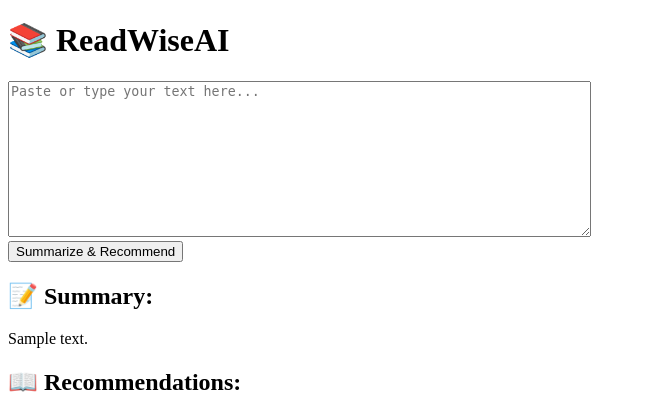
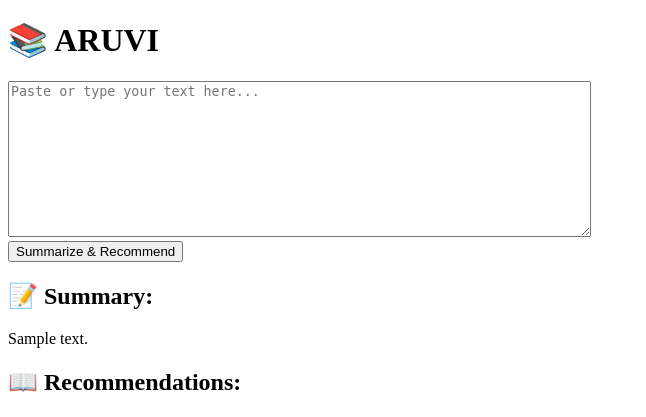
Before and after one commit to Shruvexxx/Aruvi, a Flask app: template templates/index.html in a window 1280 px wide. Shown: the top 417 px of the page, without its empty margins (0-646 px from the left). Run offline with Flask 3, Linux system fonts and the light colour scheme; the template is opened without the code that fills it: most values are stand-ins (such as "Sample title", 1, 10 or a date in 2020).

Commit message:
Update index.html

```diff
--- a/templates/index.html
+++ b/templates/index.html
@@ -1,10 +1,10 @@
 <!DOCTYPE html>
 <html>
 <head>
-  <title>ReadWiseAI</title>
+  <title>ARUVI</title>
 </head>
 <body>
-  <h1>📚 ReadWiseAI</h1>
+  <h1>📚 ARUVI</h1>
 
   <form method="POST">
     <textarea name="text" rows="10" cols="70" placeholder="Paste or type your text here..."></textarea><br>
```
